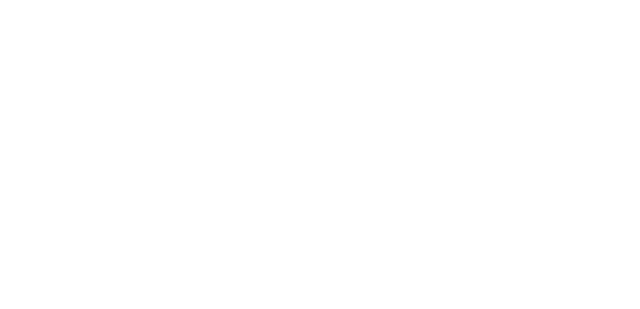
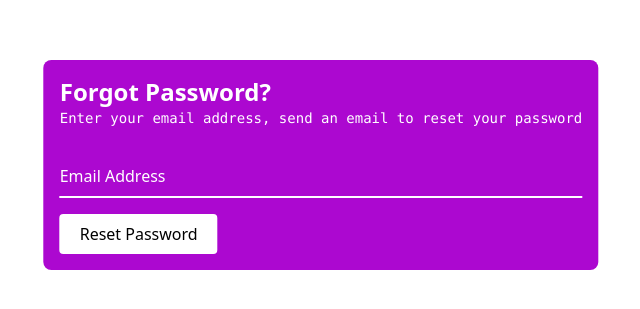
Before and after one commit to ArShadhinJr/alaapon, a React (Vite) app: page /forgot in a window 1280 px wide. Before the commit this address had no page. Shown: the part 235-544 px from the top of the page, without its empty margins (319-959 px from the left). Built offline with nearby package versions, Linux system fonts and the light colour scheme.

Commit message:
add: password reset page and fun

```diff
--- /dev/null
+++ b/src/Components/Forgot/Forgot.jsx
@@ -0,0 +1,55 @@
+import { Navigate, useNavigate } from "react-router-dom";
+import Button from "../Buttons/Button"
+import CenterDiv from "../CenterDiv/CenterDiv"
+import Input from "../Input/Input"
+import { getAuth, sendPasswordResetEmail } from "firebase/auth";
+import { toast , ToastContainer } from "react-toastify"
+
+const Forgot = () => {
+
+    const auth = getAuth();
+    const navigate = useNavigate()
+
+    const handleResetPassword = (e) => {
+        e.preventDefault()
+        const email = e.target.email.value;
+        if (email){
+            sendPasswordResetEmail(auth, email)
+            .then(() => {
+                toast.success( "Email sent. Please check your email." )
+                setTimeout( () => {
+                    navigate( '/' )
+                }, 2000 )
+            })
+            .catch((error) => {
+                toast.error( error.message )
+            } )
+        }
+    }
+  return (
+      <>
+          <ToastContainer
+
+          position="top-center"
+          autoClose={5000}
+          hideProgressBar={false}
+          newestOnTop={false}
+          closeOnClick
+          rtl={false}
+          pauseOnFocusLoss
+          draggable
+          pauseOnHover
+          />
+        <CenterDiv className="bg-primary  rounded-lg text-white p-4" >
+        <h3 className="text-2xl font-black">Forgot Password?</h3>
+        <p className="text-sm font-mono">Enter your email address, send an email to reset your password</p>
+        <form onSubmit={handleResetPassword}>
+            <Input type="email" name="email" label="Email Address" />
+            <Button className="bg-white text-black mt-4">Reset Password</Button>
+        </form>
+    </CenterDiv>
+    </>
+  )
+}
+
+export default Forgot
--- a/src/Components/Input/Input.jsx
+++ b/src/Components/Input/Input.jsx
@@ -2,7 +2,7 @@
 const Input = (props) => {
   return (
     <div className="relative z-0 w-full mt-6 group">
-      <input type={props.type} name={props.name} id={props.type} value={props.value} onChange={props.onChange} className="block py-2.5 px-0 w-full text-base bg-transparent border-0 border-b-2 border-white appearance-none focus:outline-none focus:ring-0 focus:border-white peer" placeholder=" " />
+      <input type={props.type} name={props.name} id={props.type} value={props.value} onChange={props.onChange} className={`block py-2.5 px-0 w-full text-base bg-transparent border-0 border-b-2 border-white appearance-none focus:outline-none focus:ring-0 focus:border-white peer ${props.className}`} placeholder=" " />
       <label for={props.type} className="peer-focus:font-medium absolute text-base duration-300 transform -translate-y-6 scale-75 top-3 -z-10 origin-[0] peer-focus:left-0 peer-placeholder-shown:scale-100 peer-placeholder-shown:translate-y-0 peer-focus:scale-75 peer-focus:-translate-y-6">{props.label}</label>
   </div>
   )
--- a/src/Components/Login/Login.jsx
+++ b/src/Components/Login/Login.jsx
@@ -10,10 +10,13 @@ import { ToastContainer, toast } from "react-toastify"
 import google from "../../assets/Google.svg"
 import { setUser } from "../../Slice/userSlice"
 import { useDispatch } from "react-redux"
+import {AiFillEye , AiFillEyeInvisible} from 'react-icons/ai'
 
 
 const Login = () => {
 
+
+  const [showPassword, setShowPassword] = useState(false)
   const dispatch = useDispatch()
 
   const auth = getAuth();
@@ -147,9 +150,13 @@ const Login = () => {
           <div>
             <Input type="email" name="email" value={values.email} onChange={handleValues} label="Email Address" />
             <Error>{errors.email}</Error>
-            <Input type="password" name="password" value={values.password} onChange={handleValues} label="Password" />
+            <div className="relative">
+              <Input type={showPassword ? "text" : "password"} name="password" value={values.password} onChange={handleValues} label="Password" />
+            <p className="absolute top-1/2 right-0 -translate-x-1/2 -translate-y-1/2 cursor-pointer" onClick={() => setShowPassword(!showPassword)}>{showPassword? <AiFillEyeInvisible/> : <AiFillEye/>}</p>
+            </div>
             <Error>{errors.password}</Error>
-            <div className="flex items-center justify-between mt-8">
+            <Link to="/forgot" className="hover:text-gray-100 hover:underline text-sm">Forgot password?</Link>
+            <div className="flex items-center justify-between mt-3">
               <p><Link to="/regi" className="hover:text-gray-100 hover:underline ">I have no account</Link></p>
               <Button className="bg-thirty" >Login</Button>
             </div>
--- a/src/Components/Registration/Registration.jsx
+++ b/src/Components/Registration/Registration.jsx
@@ -8,9 +8,12 @@ import { useState } from "react"
 import Error from "../Error/Error"
 import { getAuth, createUserWithEmailAndPassword, sendEmailVerification, updateProfile } from "firebase/auth";
 import { ToastContainer, toast } from "react-toastify"
+import {AiFillEye , AiFillEyeInvisible} from 'react-icons/ai'
 
 
 const Registration = () => {
+
+  const [showPassword, setShowPassword] = useState(false)
 
   const auth = getAuth()
   const navigate = useNavigate()
@@ -128,7 +131,10 @@ const Registration = () => {
             <Error>{errors.name}</Error>
             <Input type="email" name="email" value={values.email} onChange={handleValues} label="Email Address" />
             <Error>{errors.email}</Error>
-            <Input type="password" name="password" value={values.password} onChange={handleValues} label="Password" />
+            <div className="relative">
+              <Input type={showPassword ? "text" : "password"} name="password" value={values.password} onChange={handleValues} label="Password" />
+            <p className="absolute top-1/2 right-0 -translate-x-1/2 -translate-y-1/2 cursor-pointer" onClick={() => setShowPassword(!showPassword)}>{showPassword? <AiFillEyeInvisible/> : <AiFillEye/>}</p>
+            </div>
             <Error>{errors.password}</Error>
             <div className="flex items-center justify-between mt-8">
               <p><Link to="/" className="hover:text-gray-100 hover:underline ">Already have account</Link></p>
--- a/src/main.jsx
+++ b/src/main.jsx
@@ -9,6 +9,7 @@ import './index.css'
 import firebaseConfig from './Auth/Firebase';
 import { Provider } from 'react-redux'
 import { store } from './store';
+import Forgot from './Components/Forgot/Forgot.jsx'
 
 ReactDOM.createRoot(document.getElementById('root')).render(
   <React.StrictMode>
@@ -18,6 +19,7 @@ ReactDOM.createRoot(document.getElementById('root')).render(
         <Route path="/" element={<Login />}/>
         <Route path="/regi" element={<Registration />}/>
         <Route path="/home" element={<Home />}/>
+        <Route path="/forgot" element={<Forgot />}/>
 
       </Routes>
     </BrowserRouter>
```
